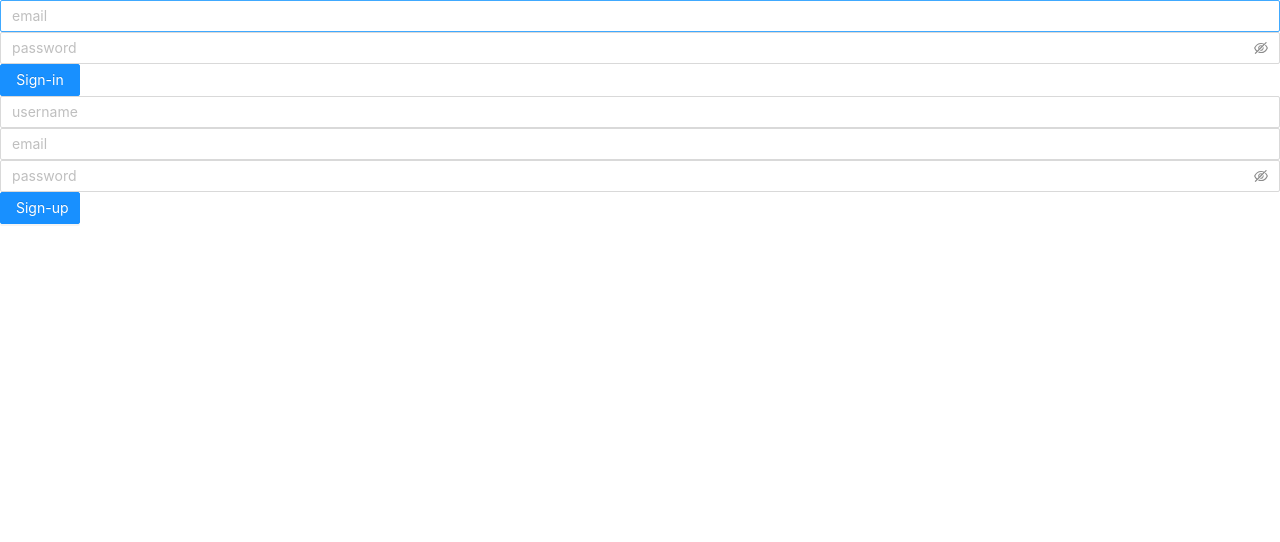
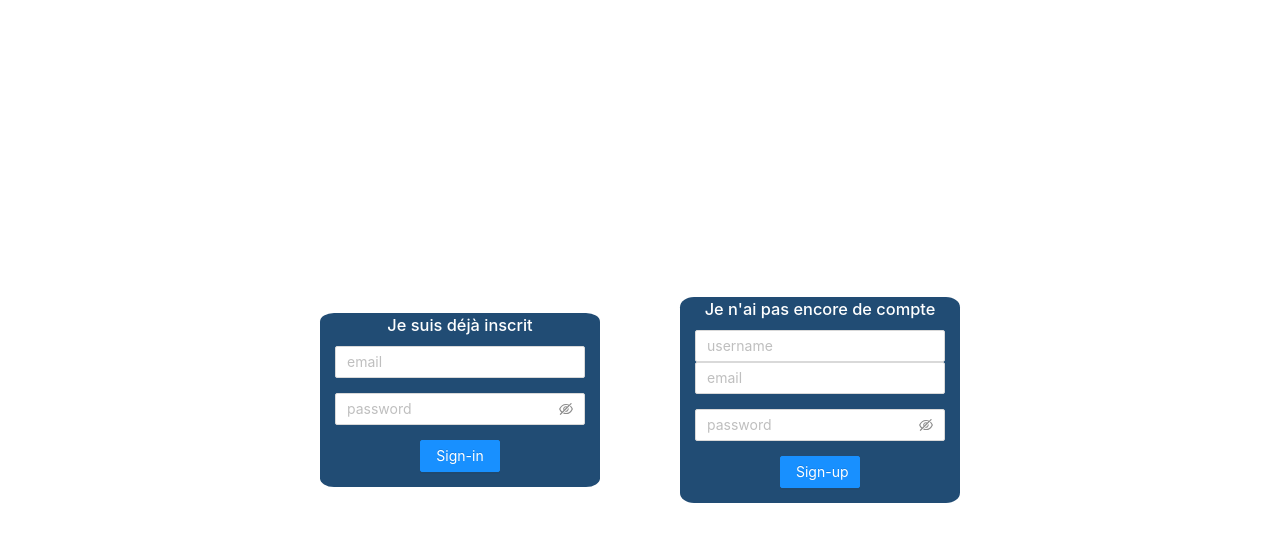
Before and after one commit to vonlad/agora, a React (Create React App) app in the folder reactapp/: page /inscription in a window 1280 px wide. Shown: the top 542 px of the page. Built offline with nearby package versions, Linux system fonts and the light colour scheme.

Commit message:
nouveau token

```diff
--- a/reactapp/src/App.css
+++ b/reactapp/src/App.css
@@ -1,5 +1,61 @@
 @import '~antd/dist/antd.css';
 
-.site-layout-background {
-    background: #fff;
-  }
+@import '~antd/dist/antd.css';
+
+h4 {
+  color: white;
+  font-weight: bold
+}
+
+.Login-page{
+    display: flex;
+    flex-direction: row;
+    align-items: center;
+    justify-content: center;
+    height:100vh;
+
+    background-position: center;
+    background-repeat: no-repeat;
+    background-size: cover;
+
+
+    }
+
+.Login-input{
+  margin: 15px;
+  width: 400px;
+}
+
+.Sign {
+    display: flex;
+    flex-direction: column;
+    align-items: center;
+    justify-content: center;
+    padding-bottom: 15px;
+    border-radius: 5%;
+    border-color: white;
+    background-color: #214C74;
+    margin: 40px;
+}
+
+.Sign .Login-input{
+  width: 250px;
+}
+
+
+
+.Banner {
+  height: 80px;
+
+  background-position: center;
+  background-repeat: no-repeat;
+  background-size: cover;
+  opacity: 0.8;
+}
+
+.Card{
+  display: flex;
+  flex-wrap: wrap;
+  justify-content: center;
+
+}
--- a/reactapp/src/inscription.js
+++ b/reactapp/src/inscription.js
@@ -69,8 +69,10 @@ console.log(body)
     <div className="Login-page" >
 
           {/* SIGN-IN */}
+<div>
 
           <div className="Sign">
+          <h3 style={{color:"white"}}> Je suis déjà inscrit </h3>
 
             <Input onChange={(e) => setSignInEmail(e.target.value)} className="Login-input" placeholder="email" />
 
@@ -81,10 +83,16 @@ console.log(body)
             <Button onClick={() => handleSubmitSignin()}  style={{width:'80px'}} type="primary">Sign-in</Button>
 
           </div>
+</div>
+          {/* SIGN-UP */}
+          <div>
 
-          {/* SIGN-UP */}
+
+
 
           <div className="Sign">
+
+          <h3 style={{color:"white"}}>Je n'ai pas encore de compte </h3>
 
             <Input onChange={(e) => setSignUpUsername(e.target.value)} className="Login-input" placeholder="username" />
 
@@ -97,7 +105,7 @@ console.log(body)
             <Button onClick={() => handleSubmitSignup()} style={{width:'80px'}} type="primary">Sign-up</Button>
 
           </div>
-
+          </div>
       </div>
   );
 }
```
